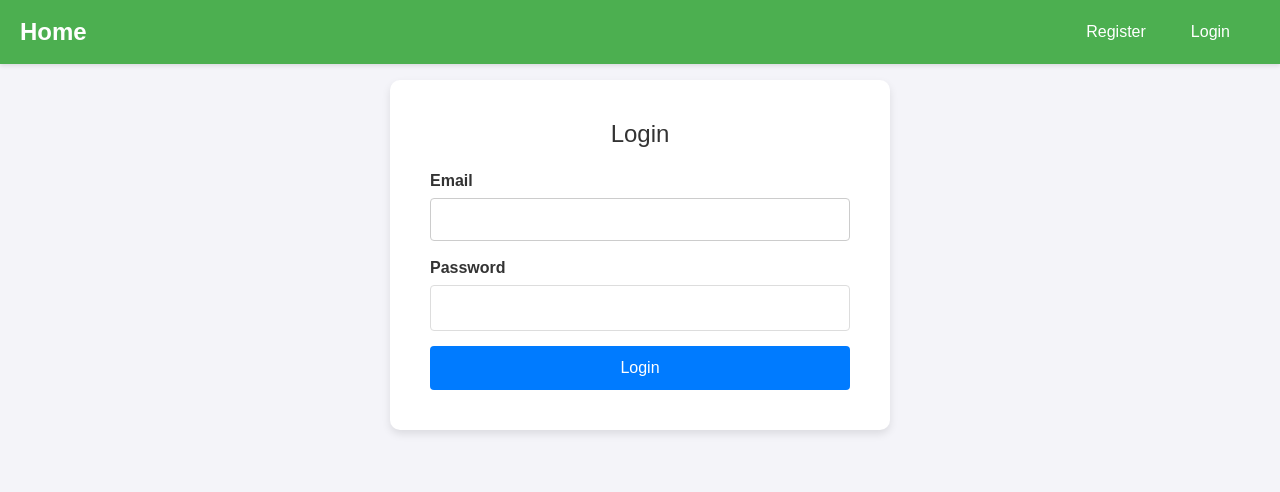
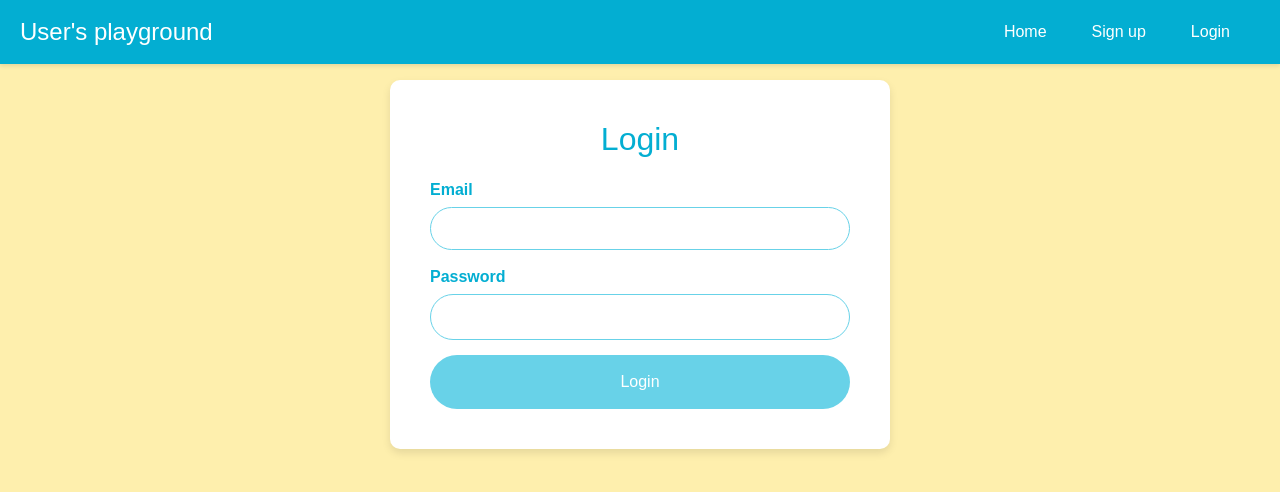
Before and after one commit to haru-1chi/basic-nodejs-react, a React (Create React App) app in the folder client/: page /login in a window 1280 px wide. Shown: the top 492 px of the page. Built offline with nearby package versions, Linux system fonts and the light colour scheme.

Commit message:
modify some css

```diff
--- a/client/src/components/Contact.css
+++ b/client/src/components/Contact.css
@@ -88,8 +88,8 @@ input[type="email"],
 textarea {
     width: 100%;
     padding: 10px;
-    border: 1px solid #ccc;
-    border-radius: 4px;
+    border: 1px solid #68D2E8;
+    border-radius: 40px;
     font-size: 14px;
     color: #333;
 }
@@ -106,15 +106,15 @@ textarea {
 }
 
 .submit-button {
-    display: block;
-    width: 100%;
-    padding: 10px;
-    background-color: #007bff;
+    max-width: auto;
+    padding: 15px;
+    background-color: #68D2E8;
     color: white;
     border: none;
-    border-radius: 4px;
+    border-radius: 40px;
     cursor: pointer;
     font-size: 16px;
+    transition: background-color 0.3s ease;
 }
 
 .submit-button:hover {
--- a/client/src/components/Home.js
+++ b/client/src/components/Home.js
@@ -7,8 +7,8 @@ const Home = () => {
         <div className="home-container">
             <Navbar/>
             <div className="home-content">
-                <h1>Welcome to the Home Page</h1>
-                <p>This is the homepage of the application. You can navigate to the registration or login pages using the links below.</p>
+                <h1>Welcome to User's Playground!</h1>
+                <p>It is a long established fact that a reader will be distracted by the readable content of a page when looking at its layout. The point of using Lorem Ipsum is that it has a more-or-less normal distribution of letters, as opposed to using 'Content here, content here', making it look like readable English.</p>
             </div>
         </div>
     );
--- a/client/src/components/Login.css
+++ b/client/src/components/Login.css
@@ -10,6 +10,8 @@ body {
     flex-direction: column;
     align-items: center;
     padding: 20px;
+    height: 100vh;
+    background-color: #FEEFAD;
 }
 
 .login-content {
@@ -22,8 +24,8 @@ body {
     margin-top: 60px; /* To avoid overlap with the fixed navbar */
 }
 
-h2 {
-    color: #333;
+.login-content h2 {
+    color: #03AED2;
     font-size: 2em;
     margin-bottom: 20px;
     text-align: center;
@@ -33,7 +35,8 @@ h2 {
     margin-bottom: 20px;
 }
 
-label {
+.login-content label {
+    color: #03AED2;
     display: block;
     font-weight: bold;
     margin-bottom: 5px;
--- a/client/src/components/Register.css
+++ b/client/src/components/Register.css
@@ -10,6 +10,8 @@ body {
     flex-direction: column;
     align-items: center;
     padding: 20px;
+    height: 100vh;
+    background-color: #FEEFAD;
 }
 
 .register-content {
@@ -22,8 +24,8 @@ body {
     margin-top: 60px; /* To avoid overlap with the fixed navbar */
 }
 
-h2 {
-    color: #333;
+.register-content h2 {
+    color: #03AED2;
     font-size: 2em;
     margin-bottom: 20px;
     text-align: center;
@@ -33,27 +35,29 @@ h2 {
     margin-bottom: 20px;
 }
 
-label {
+.register-content label {
+    color: #03AED2;
     display: block;
     font-weight: bold;
     margin-bottom: 5px;
+
 }
 
-input {
+.form-group input {
     width: 100%;
     padding: 10px;
-    border: 1px solid #ddd;
-    border-radius: 4px;
+    border: 1px solid #68D2E8;
+    border-radius: 40px;
     box-sizing: border-box;
 }
 
 .submit-button {
-    width: 100%;
+    max-width: auto;
     padding: 15px;
-    background-color: #4CAF50;
+    background-color: #68D2E8;
     color: white;
     border: none;
-    border-radius: 4px;
+    border-radius: 40px;
     cursor: pointer;
     font-size: 16px;
     transition: background-color 0.3s ease;
--- a/client/src/components/Register.js
+++ b/client/src/components/Register.js
@@ -14,7 +14,7 @@ const Register = () => {
     const [errors, setErrors] = useState({});
     const [successMessage, setSuccessMessage] = useState('');
 
-     // const validatePassword = (password) => {
+    // const validatePassword = (password) => {
     //     const passwordRegex = /^(?=.*[A-Z])(?=.*[a-z])(?=.*\d).{8,}$/;
     //     return passwordRegex.test(password);
     // };
@@ -64,7 +64,7 @@ const Register = () => {
         }
 
         try {
-            const {...submitData } = formData;
+            const { ...submitData } = formData;
             const res = await axios.post('http://localhost:8080/auth/register', submitData);
             console.log('Registration successful', res.data);
 
@@ -128,7 +128,7 @@ const Register = () => {
                         />
                         {errors.confirmPassword && <p className="error-text">{errors.confirmPassword}</p>}
                     </div>
-                    <button type="submit" className="submit-button">Register</button>
+                    <button type="submit" className="submit-button">Sign up</button>
                 </form>
             </div>
         </div>
--- a/client/src/components/UserProfile.css
+++ b/client/src/components/UserProfile.css
@@ -11,6 +11,8 @@ body {
     flex-direction: column;
     align-items: center;
     padding: 20px;
+    height: 100vh;
+    background-color: #FEEFAD;
 }
 
 .profile-content {
@@ -21,38 +23,60 @@ body {
     max-width: 600px;
     width: 100%;
     margin-top: 60px; /* To avoid overlap with the fixed navbar */
+    text-align: center; /* Center content */
 }
 
-h2 {
-    text-align: center;
-    color: #4CAF50;
+.img-username {
+    display: flex;
+    flex-direction: column;
+    align-items: center;
     margin-bottom: 20px;
 }
 
-p {
-    font-size: 16px;
-    line-height: 1.5;
-    margin: 10px 0;
+.img-username img {
+    width: 100px;
+    height: 100px;
+    background-color: #00c4cc;
+    border-radius: 50%;
+    margin-bottom: 10px;
 }
 
-.form-group {
+.profile-data {
+    display: flex;
+    justify-content: space-between;
+    align-items: center;
     margin-bottom: 20px;
 }
 
-label {
-    display: block;
-    margin-bottom: 8px;
-    font-weight: bold;
+.profile-data p {
+    flex: 1;
+    text-align: left;
+    margin: 0;
+}
+
+button {
+    background-color: #007bff;
+    color: white;
+    border: none;
+    border-radius: 4px;
+    padding: 8px 16px;
+    cursor: pointer;
+    transition: background-color 0.3s ease;
+}
+
+button:hover {
+    background-color: #0056b3;
 }
 
 input[type="text"],
 input[type="date"] {
-    width: calc(100% - 22px); /* full width minus padding */
-    padding: 10px;
+    flex: 1;
+    padding: 8px;
     border: 1px solid #ddd;
     border-radius: 4px;
     box-sizing: border-box;
     font-size: 16px;
+    margin-right: 10px;
 }
 
 .error-text {
@@ -62,8 +86,7 @@ input[type="date"] {
 }
 
 .submit-button,
-.cancel-button,
-button {
+.cancel-button {
     display: inline-block;
     padding: 10px 20px;
     font-size: 16px;
@@ -92,28 +115,22 @@ button {
     background-color: #d32f2f;
 }
 
-button {
-    background-color: #007bff;
-    color: white;
-}
-
-button:hover {
-    background-color: #0056b3;
-}
-
-/* Responsive Design */
 @media (max-width: 768px) {
     .profile-content {
         padding: 20px;
     }
 
+    .profile-data {
+        flex-direction: column;
+        align-items: flex-start;
+    }
+
     input[type="text"],
     input[type="date"] {
         width: 100%;
+        margin-bottom: 10px;
     }
 
-    .submit-button,
-    .cancel-button,
     button {
         width: 100%;
         margin-bottom: 10px;
--- a/client/src/components/UserProfile.js
+++ b/client/src/components/UserProfile.js
@@ -1,39 +1,49 @@
-import React, { useState, useEffect } from 'react';
-import axios from 'axios';
-import { useNavigate } from 'react-router-dom';
-import DOMPurify from 'dompurify';
-import './UserProfile.css';
-import Navbar from './navbar';
+import React, { useState, useEffect } from "react";
+import axios from "axios";
+import { useNavigate } from "react-router-dom";
+import DOMPurify from "dompurify";
+import "./UserProfile.css";
+import Navbar from "./navbar";
 
 const Profile = () => {
   const [user, setUser] = useState(null);
   const [formData, setFormData] = useState({
-        first_name: '',
-        last_name: '',
-        birthday: '',
-        tel: ''
+    username: "",
+    first_name: "",
+    last_name: "",
+    birthday: "",
+    tel: "",
   });
-    const [editMode, setEditMode] = useState(false);
+  const [editMode, setEditMode] = useState({
+    first_name: false,
+    last_name: false,
+    birthday: false,
+    tel: false,
+  });
   const [errors, setErrors] = useState({});
   const navigate = useNavigate();
 
   useEffect(() => {
     const fetchUserData = async () => {
       try {
-                const res = await axios.get('http://localhost:8080/profile', {
-                    withCredentials: true
+        const res = await axios.get("http://localhost:8080/profile", {
+          withCredentials: true,
         });
         setUser(res.data.data);
         setFormData({
+          username: res.data.data.username,
           first_name: res.data.data.first_name,
           last_name: res.data.data.last_name,
           birthday: res.data.data.birthday,
-                    tel: res.data.data.tel
+          tel: res.data.data.tel,
         });
       } catch (err) {
-                console.error('Error fetching user data', err.response?.data || err.message);
+        console.error(
+          "Error fetching user data",
+          err.response?.data || err.message
+        );
         if (err.response?.status === 401) {
-                    navigate('/login');
+          navigate("/login");
         }
       }
     };
@@ -44,23 +54,42 @@ const Profile = () => {
   const handleChange = (e) => {
     setFormData({
       ...formData,
-            [e.target.name]: e.target.value
+      [e.target.name]: e.target.value,
     });
   };
 
   const handleSubmit = async (e) => {
     e.preventDefault();
     try {
-            const res = await axios.post('http://localhost:8080/updateprofile', formData, {
-                withCredentials: true
+      const res = await axios.post(
+        "http://localhost:8080/updateprofile",
+        formData,
+        {
+          withCredentials: true,
+        }
+      );
+      setUser(res.data.data);
+      setEditMode({
+        first_name: false,
+        last_name: false,
+        birthday: false,
+        tel: false,
       });
-            setUser(res.data.data);
-            setEditMode(false);
       setErrors({});
     } catch (err) {
-            console.error('Error updating profile', err.response?.data || err.message);
+      console.error(
+        "Error updating profile",
+        err.response?.data || err.message
+      );
       setErrors(err.response?.data.errors || {});
     }
+  };
+
+  const toggleEditMode = (field) => {
+    setEditMode((prevState) => ({
+      ...prevState,
+      [field]: !prevState[field],
+    }));
   };
 
   return (
@@ -68,62 +97,95 @@ const Profile = () => {
       <Navbar />
       {user ? (
         <div className="profile-content">
-                    <h2>User Profile</h2>
-                    <p>Role: {DOMPurify.sanitize(user.role)}</p>
-                    {editMode ? (
+          <div className="img-username">
+            <img src="" alt="" />
+            <p>@{DOMPurify.sanitize(user.username)}</p>
+          </div>
           <form onSubmit={handleSubmit}>
-                            <div className="form-group">
-                                <label>First Name</label>
+            <div className="profile-data">
+              <p>First Name</p>
+              {editMode.first_name ? (
                 <input
                   type="text"
                   name="first_name"
                   value={formData.first_name}
                   onChange={handleChange}
                 />
-                                {errors.first_name && <p className="error-text">{errors.first_name}</p>}
+              ) : (
+                <p>{DOMPurify.sanitize(user.first_name)}</p>
+              )}
+              <button
+                type="button"
+                onClick={() => toggleEditMode("first_name")}
+              >
+                {editMode.first_name ? "Save" : "Edit"}
+              </button>
+              {errors.first_name && (
+                <p className="error-text">{errors.first_name}</p>
+              )}
             </div>
-                            <div className="form-group">
-                                <label>Last Name</label>
+            <div className="profile-data">
+              <p>Last Name</p>
+              {editMode.last_name ? (
                 <input
                   type="text"
                   name="last_name"
                   value={formData.last_name}
                   onChange={handleChange}
                 />
-                                {errors.last_name && <p className="error-text">{errors.last_name}</p>}
+              ) : (
+                <p>{DOMPurify.sanitize(user.last_name)}</p>
+              )}
+              <button
+                type="button"
+                onClick={() => toggleEditMode("last_name")}
+              >
+                {editMode.last_name ? "Save" : "Edit"}
+              </button>
+              {errors.last_name && (
+                <p className="error-text">{errors.last_name}</p>
+              )}
             </div>
-                            <div className="form-group">
-                                <label>Birthday</label>
+            <div className="profile-data">
+              <p>Birthday</p>
+              {editMode.birthday ? (
                 <input
                   type="date"
                   name="birthday"
                   value={formData.birthday}
                   onChange={handleChange}
                 />
-                                {errors.birthday && <p className="error-text">{errors.birthday}</p>}
+              ) : (
+                <p>{DOMPurify.sanitize(new Date(user.birthday).toLocaleDateString())}</p>
+              )}
+              <button
+                type="button"
+                onClick={() => toggleEditMode("birthday")}
+              >
+                {editMode.birthday ? "Save" : "Edit"}
+              </button>
+              {errors.birthday && (
+                <p className="error-text">{errors.birthday}</p>
+              )}
             </div>
-                            <div className="form-group">
-                                <label>Tel</label>
+            <div className="profile-data">
+              <p>Tel</p>
+              {editMode.tel ? (
                 <input
                   type="text"
                   name="tel"
                   value={formData.tel}
                   onChange={handleChange}
                 />
+              ) : (
+                <p>{DOMPurify.sanitize(user.tel)}</p>
+              )}
+              <button type="button" onClick={() => toggleEditMode("tel")}>
+                {editMode.tel ? "Save" : "Edit"}
+              </button>
               {errors.tel && <p className="error-text">{errors.tel}</p>}
             </div>
-                            {/* <button type="button" className="cancel-button" onClick={() => setEditMode(false)}>Cancel</button> */}
-                            <button type="submit" className="submit-button">Save</button>
           </form>
-                    ) : (
-                        <div>
-                            <p>First Name: {DOMPurify.sanitize(user.first_name)}</p>
-                            <p>Last Name: {DOMPurify.sanitize(user.last_name)}</p>
-                            <p>Birthday: {DOMPurify.sanitize(new Date(user.birthday).toLocaleDateString())}</p>
-                            <p>Tel: {DOMPurify.sanitize(user.tel)}</p>
-                            <button onClick={() => setEditMode(true)}>Edit Profile</button>
-                        </div>
-                    )}
         </div>
       ) : (
         <p>Loading...</p>
--- a/client/src/components/navbar.css
+++ b/client/src/components/navbar.css
@@ -7,7 +7,7 @@ body {
 
 /* Navbar Styles */
 .navbar {
-    background-color: #4CAF50;
+    background-color: #03AED2;
     display: flex;
     justify-content: space-between;
     align-items: center;
@@ -29,7 +29,6 @@ body {
     color: white;
     font-size: 24px;
     text-decoration: none;
-    font-weight: bold;
     margin-right: auto;
 }
 
--- a/client/src/components/navbar.js
+++ b/client/src/components/navbar.js
@@ -39,7 +39,7 @@ const Navbar = () => {
     return (
         <nav className="navbar">
             <div className="navbar-container">
-                <Link to="/" className="navbar-logo">Home</Link>
+                <Link to="/" className="navbar-logo">User's playground</Link>
                 {user ? (
                     <div className="navbar-user">
                         <span>Welcome, {user.username}</span>
@@ -51,9 +51,9 @@ const Navbar = () => {
                     </div>
                 ) : (
                     <div className="navbar-guest">
-                        <Link to="/register" className="navbar-link">Register</Link>
+                        <Link to="/" className="navbar-link">Home</Link>
+                        <Link to="/register" className="navbar-link">Sign up</Link>
                         <Link to="/login" className="navbar-link">Login</Link>
-
                     </div>
                 )}
             </div>
```
Also changed, not shown: client/src/components/Home.css (+11 -10 lines). Lines whose indentation alone changed are shown as unchanged.
